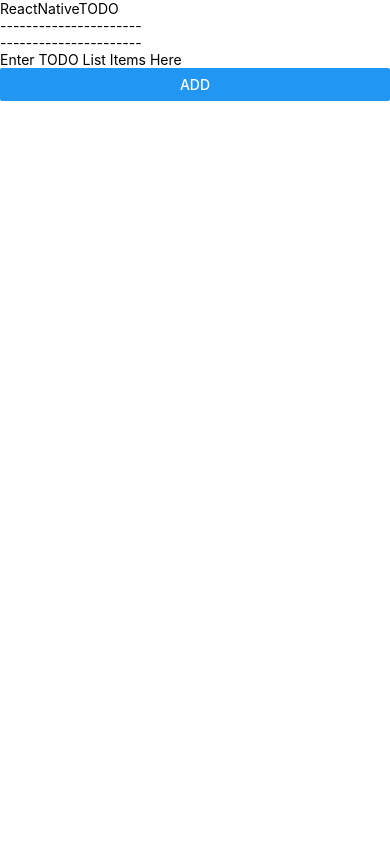
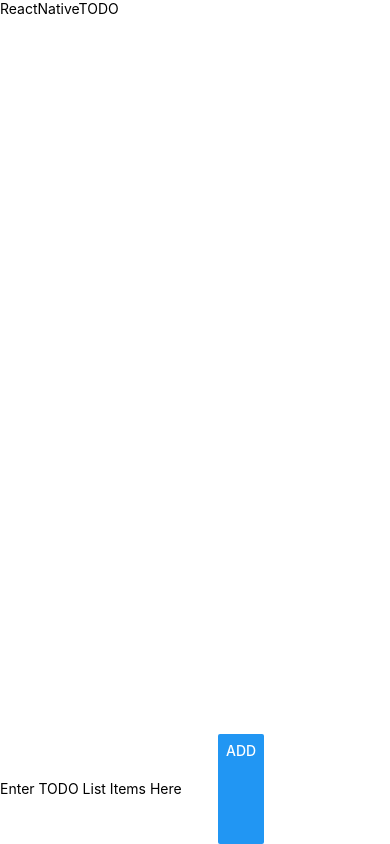
Before and after one commit to topherPedersen/ReactNativeTODO, a React Native app: screen / in a window 390 px wide. Built offline with nearby package versions, Linux system fonts and the light colour scheme.

Commit message:
added flexbox

```diff
--- a/App.js
+++ b/App.js
@@ -69,27 +69,30 @@ class App extends Component {
 
   render() {
     return (
-      <View>
+      <View style={{flex: 1, flexDirection: 'column'}}>
 
+        {/* Navbar */}
+        <View style={{flex: 15, flexDirection: 'row'}}>
           <Text>ReactNativeTODO</Text>
+        </View>
 
+        {/* Body */}
+        <View style={{flex: 85, flexDirection: 'row'}}>
           <List
             items={ this.state.items }
             removeItem={ (itemToBeRemoved) => this.handleRemoveItem(itemToBeRemoved) } />
+        </View>
 
-        <Text>----------------------</Text>
-        <Text>{this.state.text}</Text>
-        <Text>----------------------</Text>
-
+        {/* Bottom Bar */}
+        <View style={{flex: 15, flexDirection: 'row'}}>
           <TextInput
             placeholder="Enter TODO List Items Here"
             onChangeText={ (text) => this.handleOnChangeText(text) }
             value={this.state.text} />
-
           <Button
             onPress={ () => this.handleAddItem() }
             title="ADD"/>
-
+          </View>
       </View>
     );
   }
```
Lines whose indentation alone changed are shown as unchanged.
